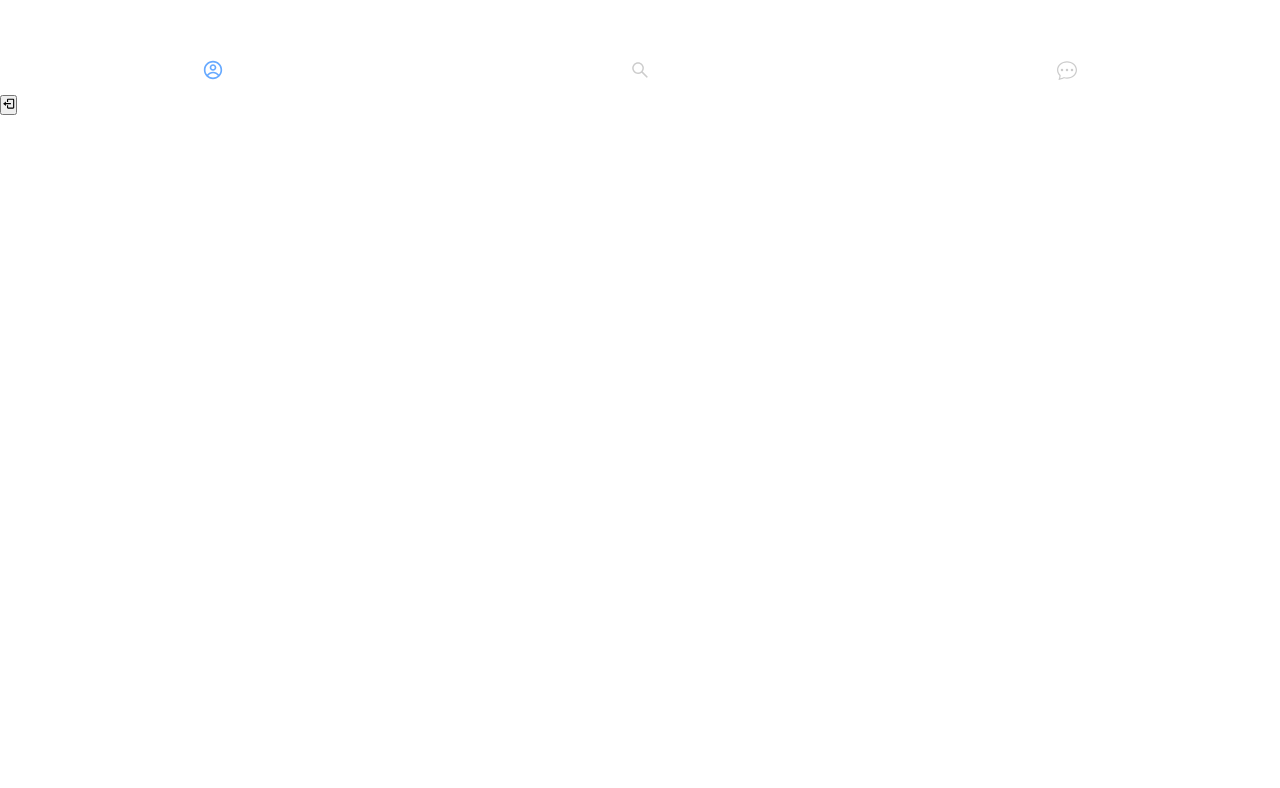
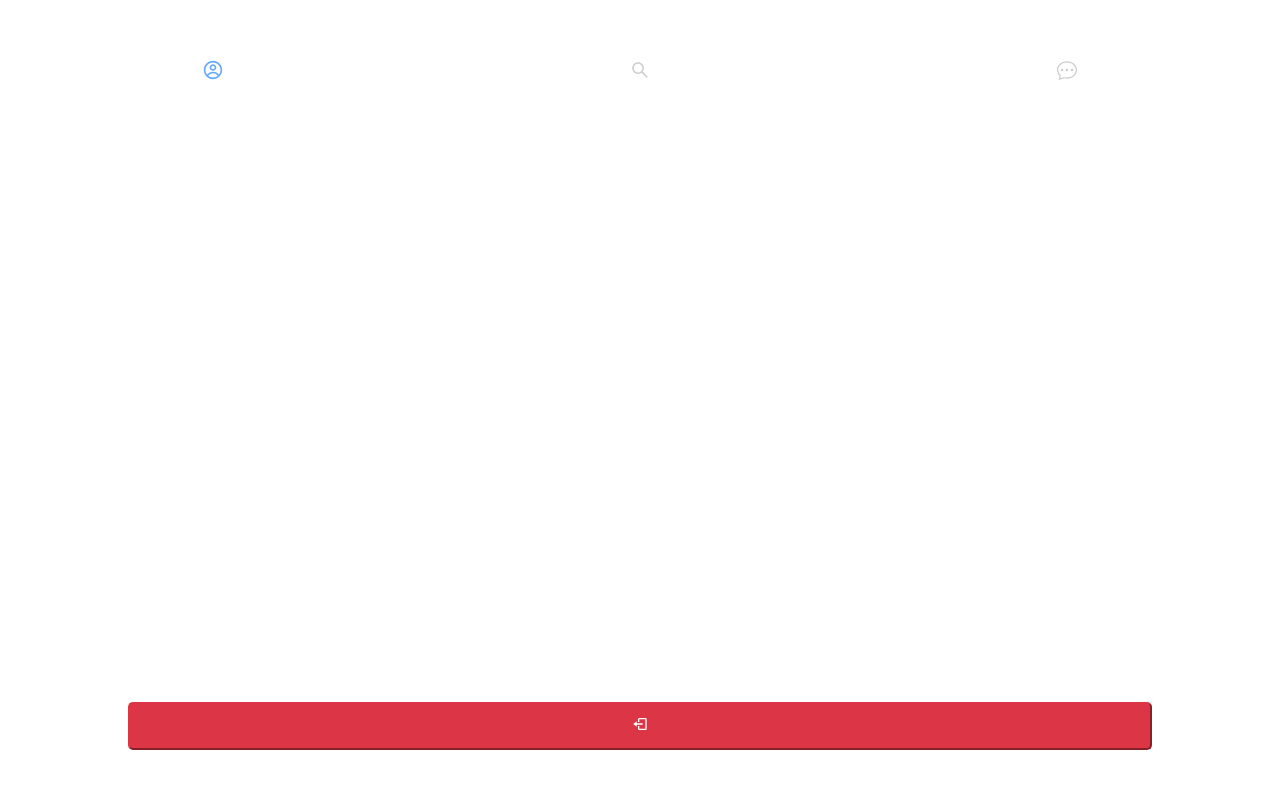
Before and after one commit to TheRealSlimStefan/jobApp, a React (Create React App) app in the folder app/: page /profile in a window 1280 px wide. Shown: the top 788 px of the page. Built offline with nearby package versions, Linux system fonts and the light colour scheme.

Commit message:
repaired logout button

```diff
--- a/app/src/App.js
+++ b/app/src/App.js
@@ -28,14 +28,7 @@ function App() {
                 <Routes>
                     <Route
                         path="/search"
-                        element={
-                            <Search
-                                logged={logged}
-                                user={user}
-                                setLogged={setLogged}
-                                setUser={setUser}
-                            />
-                        }
+                        element={<Search logged={logged} user={user} />}
                     />
                     <Route
                         path="/chats"
@@ -43,7 +36,14 @@ function App() {
                     />
                     <Route
                         path="/profile"
-                        element={<Profile logged={logged} user={user} />}
+                        element={
+                            <Profile
+                                logged={logged}
+                                user={user}
+                                setUser={setUser}
+                                setLogged={setLogged}
+                            />
+                        }
                     />
                     <Route
                         path="/login"
--- a/app/src/components/Profile.js
+++ b/app/src/components/Profile.js
@@ -2,7 +2,7 @@ import "../styles/Profile.css";
 import { useNavigate, Navigate } from "react-router-dom";
 import { BiLogOut } from "react-icons/bi";
 
-function Profile({ logged, user, setUser, setLogged }) {
+function Profile({ logged, setUser, setLogged }) {
     let navigate = useNavigate();
     if (!logged) return <Navigate to="/login" />;
 
--- a/app/src/styles/App.css
+++ b/app/src/styles/App.css
@@ -2,7 +2,10 @@
     min-height: 100vh;
     display: flex;
     flex-direction: column;
-    align-items: space-around;
     justify-content: flex-start;
     padding: 50px 0;
 }
+
+.App div:nth-last-child(1) {
+    flex-grow: 1;
+}
--- a/app/src/styles/Profile.css
+++ b/app/src/styles/Profile.css
@@ -1,2 +1,17 @@
 .Profile {
+    display: flex;
+    flex-direction: column;
+    align-items: center;
+    justify-content: flex-end;
 }
+
+.Profile button {
+    width: 80%;
+    text-align: center;
+    padding: 12px;
+    font-size: 16px;
+    border-radius: 5px;
+    background-color: #dc3545;
+    border-color: #dc3545;
+    color: white;
+}
```
